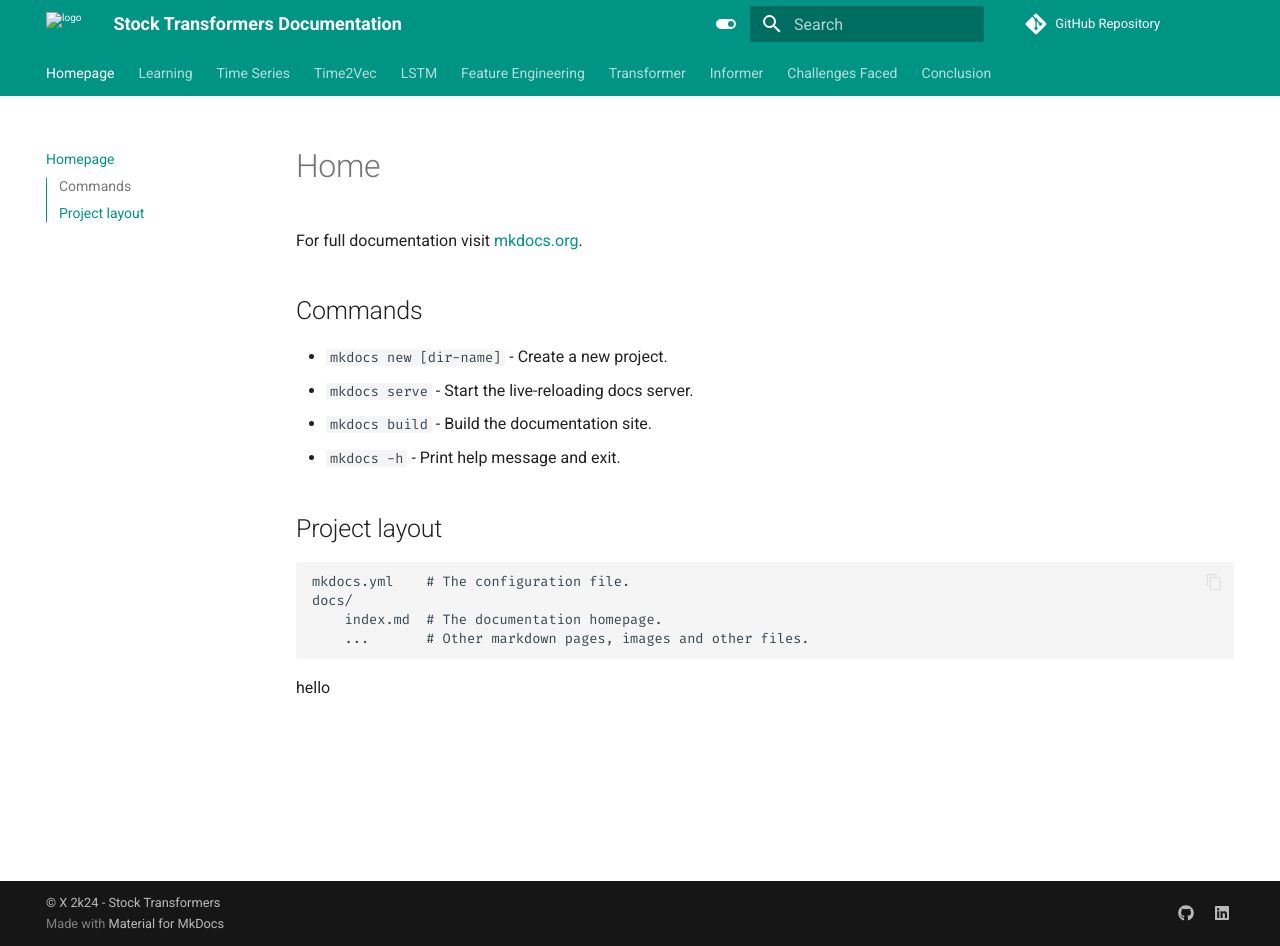
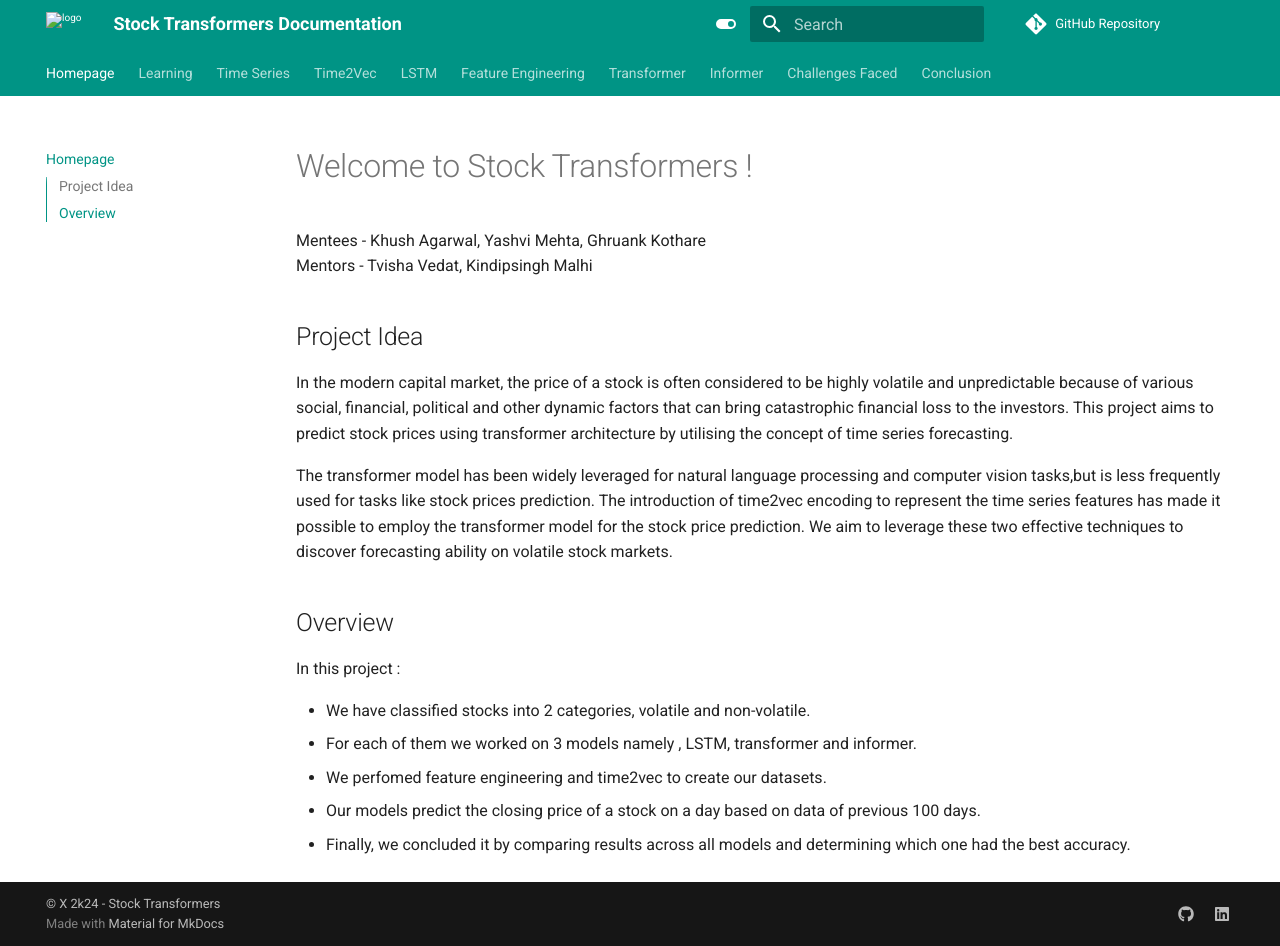
Before and after one commit to YashviMehta03/stock_transformers_documentation, an MkDocs documentation site: the page built from docs/index.md, in a window 1280 px wide and 946 px high. Built offline with MkDocs 1.6.1 and Material for MkDocs 9.7.7, drawn with Linux system fonts in a browser that asks for light colours; comment, search, counter and statistics services are not loaded.

Commit message:
Added some stuff

```diff
--- a/docs/index.md
+++ b/docs/index.md
@@ -1,19 +1,18 @@
-# Home
+# Welcome to Stock Transformers !
 
-For full documentation visit [mkdocs.org](https://www.mkdocs.org).
+Mentees - Khush Agarwal, Yashvi Mehta, Ghruank Kothare <br> Mentors - Tvisha Vedat, Kindipsingh Malhi
 
-## Commands
+## Project Idea
 
-* `mkdocs new [dir-name]` - Create a new project.
-* `mkdocs serve` - Start the live-reloading docs server.
-* `mkdocs build` - Build the documentation site.
-* `mkdocs -h` - Print help message and exit.
+In the modern capital market, the price of a stock is often considered to be highly volatile and unpredictable because of various social, financial, political and other dynamic factors that can bring catastrophic financial loss to the investors. This project aims to predict stock prices using transformer architecture by utilising the concept of time series forecasting.
 
-## Project layout
+The transformer model has been widely leveraged for natural language processing and computer vision tasks,but is less frequently used for tasks like stock prices prediction. The introduction of time2vec encoding to represent the time series features has made it possible to employ the transformer model for the stock price prediction. We aim to leverage these two effective techniques to discover forecasting ability on volatile stock markets.
 
-    mkdocs.yml    # The configuration file.
-    docs/
-        index.md  # The documentation homepage.
-        ...       # Other markdown pages, images and other files.
+##  Overview
 
-hello
+<p>In this project :</p>
+* We have classified stocks into 2 categories, volatile and non-volatile.
+* For each of them we worked on 3 models namely , LSTM, transformer and informer.
+* We perfomed feature engineering and time2vec to create our datasets.
+* Our models predict the closing price of a stock on a day based on data of previous 100 days.
+* Finally, we concluded it by comparing results across all models and determining which one had the best accuracy.
--- a/mkdocs.yml
+++ b/mkdocs.yml
@@ -38,6 +38,8 @@ theme:
 # Enable search functionality
 plugins:
   - search
+  - table-reader
+
 
 # Horizontal Navigation Menu with Top Tabs
 nav:
```
Also changed, not shown: docs/LSTM.md (+23 -0 lines), docs/feature_engineering.md (added, +44 -0 lines), docs/time_series.md (added, +13 -0 lines), docs/feature engg.md (deleted), docs/images/Infosys_lstm_initial_full.png (added), docs/images/Infosys_lstm_initial_test.png (added), docs/images/Nestle_LSTM_initial_data.png (added), docs/images/Nestle_initial_test.png (added), docs/images/adani_lstm_initial_full.png (added), docs/images/adani_lstm_initial_test.png (added), docs/images/sample_dataset.jpg (added), docs/images/tcs_daily_initial.jpg (added), docs/images/tcs_daily_initial_test.jpg (added), docs/time series.md (deleted), 1 other file.
